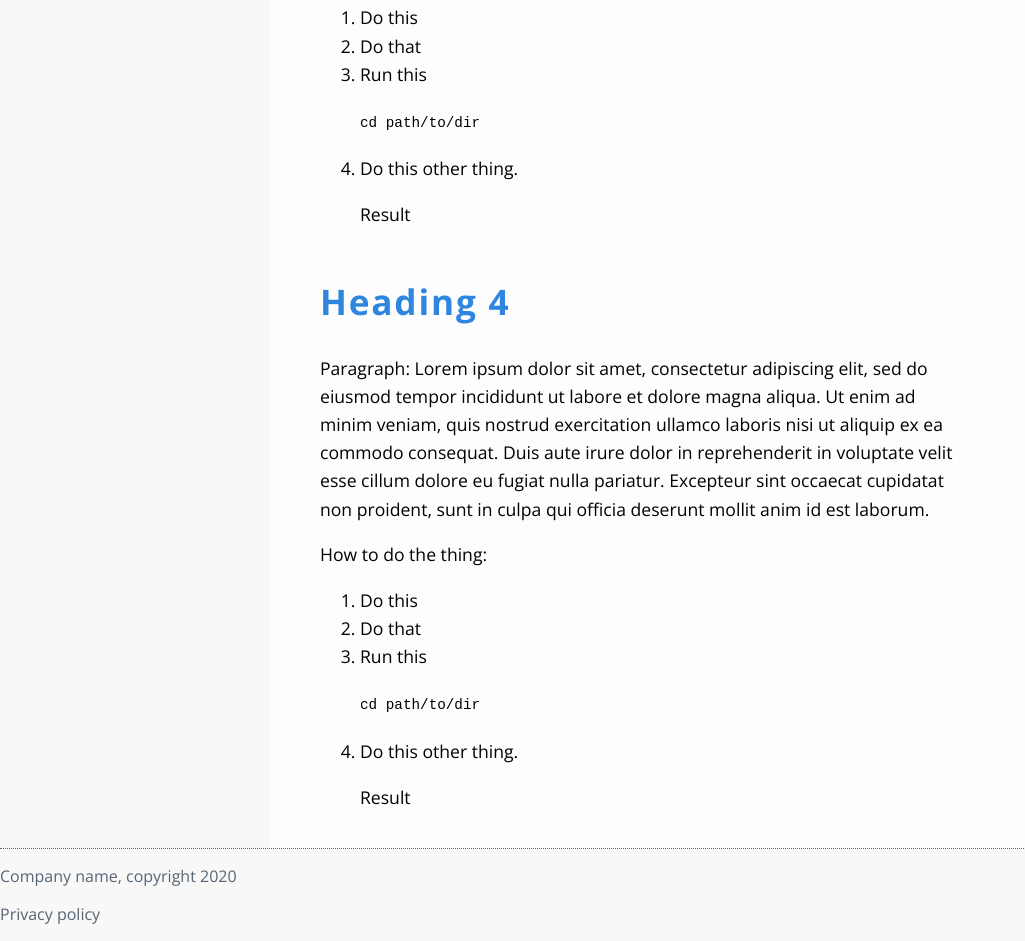
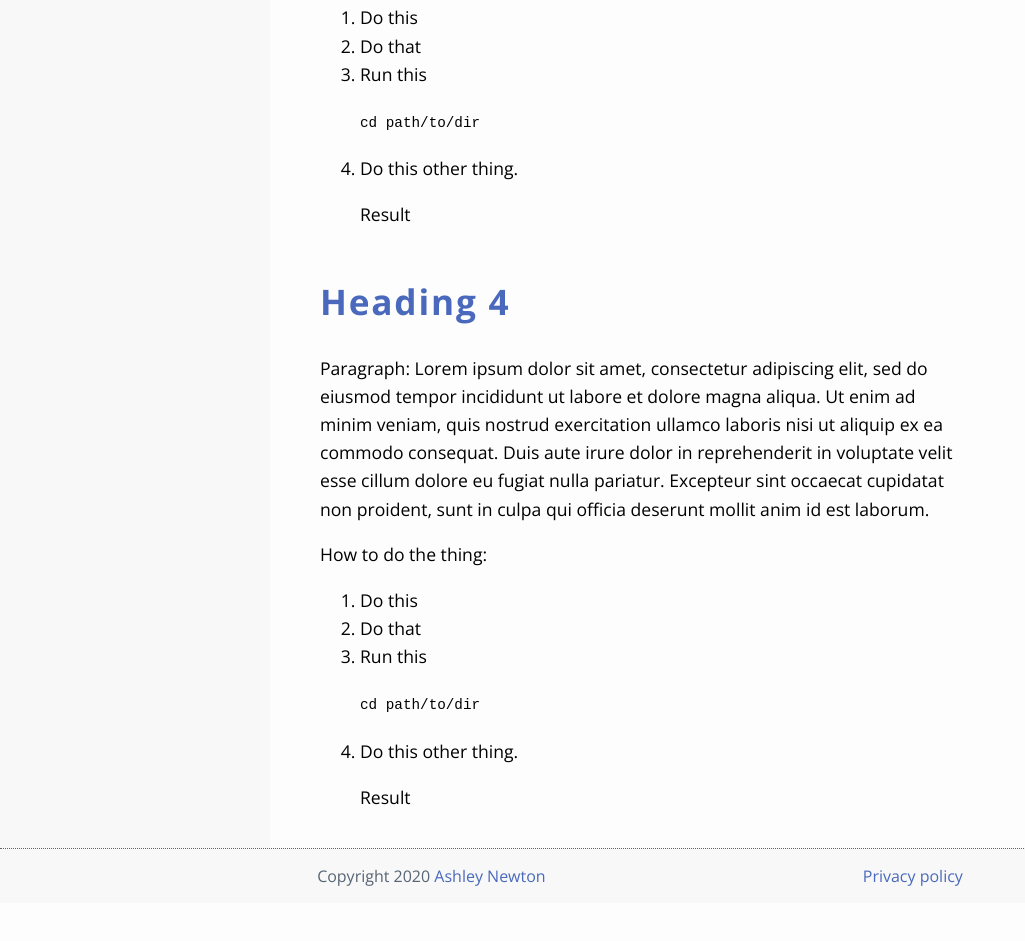
Before and after one commit to newwebash/fcc-tech-docs-page, a plain HTML site: page index.html in a window 1280 px wide. Shown: the part 1551-2492 px from the top of the page, without its empty margins (0-1025 px from the left). After the commit the page ends 2454 px from the top, so only its background shows below. Drawn offline with nearby package versions, Linux system fonts and the light colour scheme.

Commit message:
Change primary color and complete footer styling

```diff
--- a/index.html
+++ b/index.html
@@ -159,10 +159,10 @@
 
 
     <footer class="footer">
-      <p>
-        Company name, copyright 2020
+      <p class="footer__p">
+        Copyright 2020 <a href="https://www.linkedin.com/in/ashley-newton-00131255/" class="footer_link">Ashley Newton</a>
       </p>
-      <p>Privacy policy</p>
+      <p class="footer__p"><a href="#" class="footer_link">Privacy policy</a></p>
     </footer>
 
   </div>
--- a/project/common-blocks/footer/footer.css
+++ b/project/common-blocks/footer/footer.css
@@ -10,7 +10,17 @@ Global styles
     color:#576574;
     width: 100%;
     border-top: 0.5px dotted #576574;
+    display: flex;
+    flex-wrap: wrap;
+    justify-content: space-evenly;
 }
+
+.footer_link {
+    color: #4a69bd;
+    text-decoration: none;
+}
+
+
 /*
 Mid-size screen styles
 */
@@ -19,3 +29,9 @@ Mid-size screen styles
 /*
 Smaller screen styles
 */
+
+/* @media (max-width: 450px) {
+
+
+
+} */
--- a/project/common-blocks/main/main-section/main-section.css
+++ b/project/common-blocks/main/main-section/main-section.css
@@ -19,7 +19,7 @@ Global styles
 }
 
 .main-section__description {
-    color: #2e86de;
+    color:  #4a69bd;
     font-size: 2em;
     font-weight: 700;
     letter-spacing: 1.8px;
--- a/project/common-blocks/side-nav/navbar.css
+++ b/project/common-blocks/side-nav/navbar.css
@@ -20,11 +20,11 @@ Global styles
     list-style-type: none;
     line-height: 2em;
     padding: 10px 15px 10px 25px;
-    border-left: 1px solid #2e86de;
+    border-left: 1px solid  #4a69bd;
 }
 
 .side-nav_nav-link {
-    color: #2e86de;
+    color:  #4a69bd;
     font-weight: 700;
     text-decoration: none;
 }
--- a/project/common-blocks/site-header/site-header.css
+++ b/project/common-blocks/site-header/site-header.css
@@ -6,7 +6,7 @@ Global styles
 */
 
 .site-header {
-  background-color: #2e86de;
+  background-color: #4a69bd;
   color: #fff;
   margin: 0;
   padding: 5px;
```
